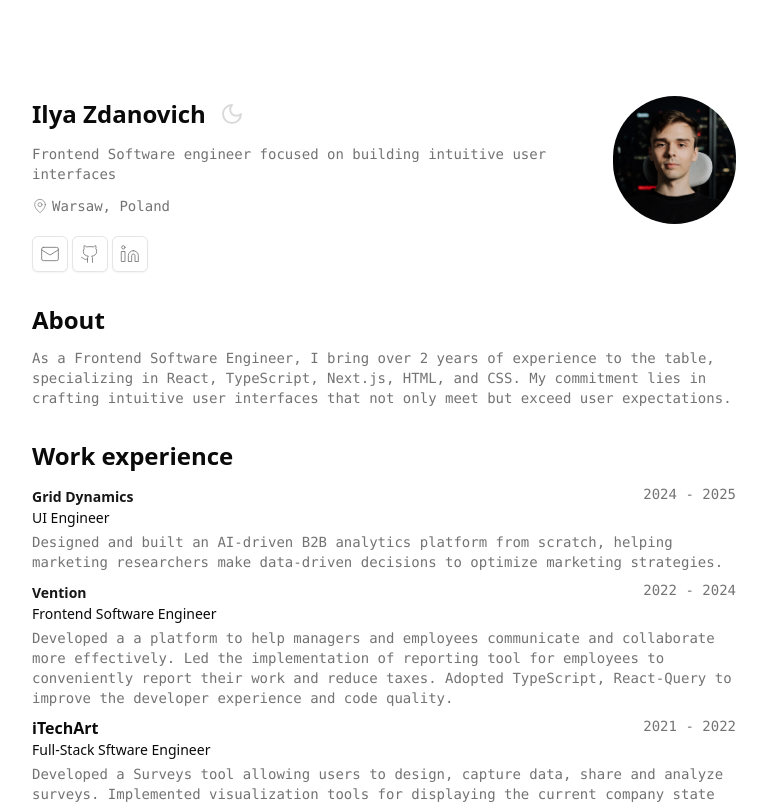
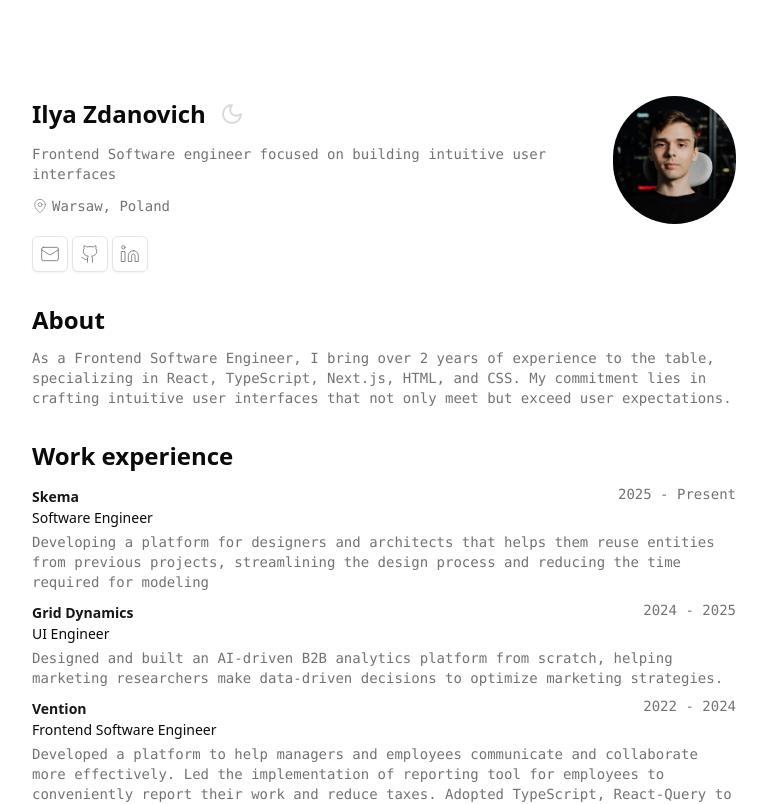
Before and after one commit to tryonelove/tryonelove.app, a Next.js app: page / in a window 1280 px wide. Shown: the top 804 px of the page, without its empty margins (256-1023 px from the left). Built offline with nearby package versions, Linux system fonts and the light colour scheme.

Commit message:
add skema workplace

```diff
--- a/work-experience-items.ts
+++ b/work-experience-items.ts
@@ -2,6 +2,14 @@
 import { DateTime } from 'luxon';
 
 export const workExperienceItems: WorkExperienceItem[] = [
+  {
+    company: 'Skema',
+    position: 'Software Engineer',
+    link: 'https://skema.ai',
+    startDate: DateTime.fromObject({ year: 2025 }),
+    description: `Developing a platform for designers and architects
+      that helps them reuse entities from previous projects, streamlining the design process and reducing the time required for modeling`
+  },
   {
     company: 'Grid Dynamics',
     position: 'UI Engineer',
@@ -20,7 +28,7 @@
     startDate: DateTime.fromObject({ year: 2022 }),
     endDate: DateTime.fromObject({ year: 2024 }),
     description: `
-      Developed a a platform to help managers and employees communicate and collaborate more effectively.
+      Developed a platform to help managers and employees communicate and collaborate more effectively.
       Led the implementation of reporting tool for employees to conveniently report their work and reduce taxes.
       Adopted TypeScript, React-Query to improve the developer experience and code quality.
     `,
```
